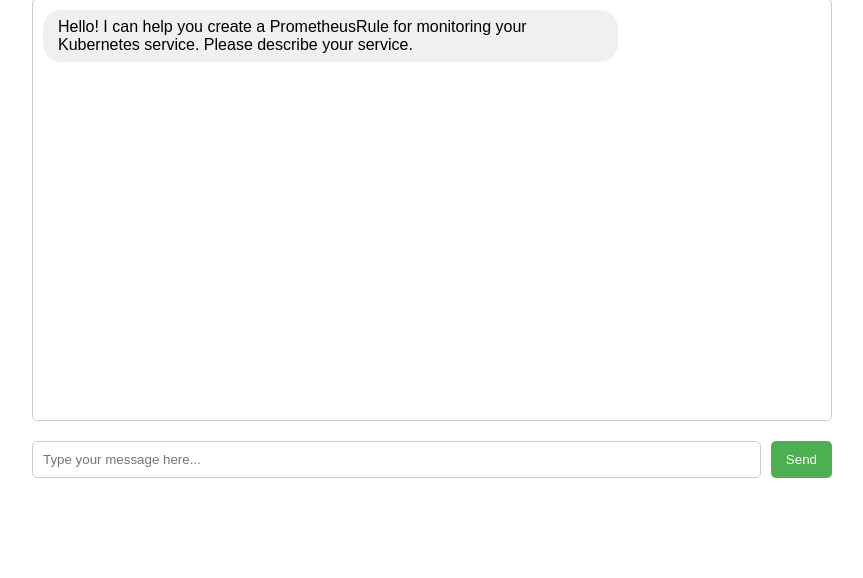
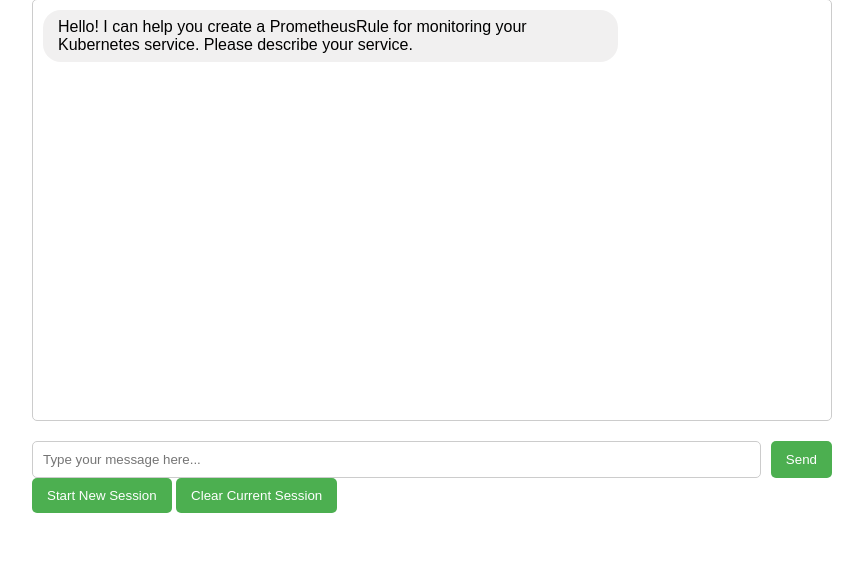
Before and after one commit to yossicohn-hs/prometheusrule-creator-rag, a FastAPI app: page / in a window 1280 px wide. Shown: the part 135-713 px from the top of the page, without its empty margins (208-1071 px from the left). Run offline with FastAPI, Linux system fonts and the light colour scheme; parts of the project's set-up code (start-up, migrations or seed data) failed here and were passed over.

Commit message:
phase-1 update vscode for debug

```diff
--- a/app.py
+++ b/app.py
@@ -77,7 +77,7 @@ async def chat(chat_message: ChatMessage):
 
     # Process message through graph
     updated_state = handle_user_input(state, chat_message.message)
-
+    updated_state["updated_state"] = session_id
     config = {"configurable": {"thread_id": session_id}}
     result = graph.invoke(updated_state, config)
 
@@ -178,7 +178,8 @@ def clear_session_and_checkpointer(session_id: str):
 
     # Clear checkpointer state (if applicable)
     if hasattr(graph, "checkpointer"):
-        graph.checkpointer.clear(session_id)
+        graph.checkpointer.storage.pop(session_id)
+
 
 # REST API endpoint to clear session and checkpointer
 @app.delete("/api/session/{session_id}")
--- a/pyproject.toml
+++ b/pyproject.toml
@@ -16,6 +16,7 @@ dependencies = [
     "langchain-aws>=0.2.18",
     "langchain-community>=0.3.20",
     "langchain-core>=0.3.47",
+    "langchain-huggingface>=0.1.2",
     "langchain-openai>=0.3.9",
     "langgraph>=0.3.18",
     "langgraph-checkpoint-sqlite>=2.0.6",
--- a/templates/chat.html
+++ b/templates/chat.html
@@ -89,6 +89,11 @@
         <h2>Generated PrometheusRule</h2>
         <pre id="rule-content"></pre>
         <button id="copy-rule">Copy to clipboard</button>
+    </div>
+
+    <div>
+        <button id="new-session-btn">Start New Session</button>
+        <button id="clear-session-btn">Clear Current Session</button>
     </div>
 
     <script>
@@ -194,6 +199,46 @@
 
         // Initial greeting
         addMessage('Hello! I can help you create a PrometheusRule for monitoring your Kubernetes service. Please describe your service.', false);
+
+        let currentSessionId = sessionId;
+
+        document.getElementById("new-session-btn").addEventListener("click", async () => {
+            try {
+                const response = await fetch("/api/chat", {
+                    method: "POST",
+                    headers: { "Content-Type": "application/json" },
+                    body: JSON.stringify({ message: "", session_id: null }),
+                });
+                const data = await response.json();
+                currentSessionId = sessionId;
+                alert(`New session started with ID: ${currentSessionId}`);
+            } catch (error) {
+                console.error("Error starting new session:", error);
+            }
+        });
+
+        document.getElementById("clear-session-btn").addEventListener("click", async () => {
+            if (!sessionId) {
+                alert("No session to clear.");
+                return;
+            }
+            try {
+                const response = await fetch(`/api/session/${sessionId}`, {
+                    method: "DELETE",
+                });
+                if (response.ok) {
+                    alert(`Session ${sessionId} cleared successfully.`);
+                    sessionId = null;
+                    prometheusRuleSection.style.display = 'none'; // Hide PrometheusRule section
+                    chatContainer.innerHTML = ''; // Clear chat messages
+                } else {
+                    const errorData = await response.json();
+                    alert(`Error clearing session: ${errorData.detail}`);
+                }
+            } catch (error) {
+                console.error("Error clearing session:", error);
+            }
+        });
     </script>
 </body>
 </html>
```
Also changed, not shown: embeddings.py (+5 -3 lines), prometheus_rag.py (+18 -12 lines), 5 other files.
